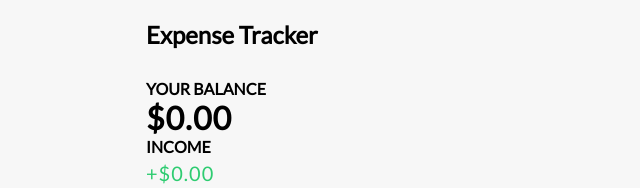
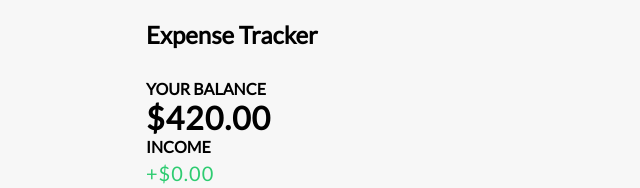
Before and after one commit to rogan-templer/expense-tracker, a React (Create React App) app: page / in a window 1280 px wide. Shown: the top 188 px of the page, without its empty margins (319-959 px from the left). Built offline with nearby package versions, Linux system fonts and the light colour scheme.

Commit message:
balances component now calculating correct balance

```diff
--- a/src/components/Balance.jsx
+++ b/src/components/Balance.jsx
@@ -1,10 +1,16 @@
-import React from "react";
+import React, { useContext } from "react";
+import { GlobalContext } from "../context/GlobalState";
 
 function Balance() {
+  const { transactions } = useContext(GlobalContext);
+
+  const amounts = transactions.map((transaction) => transaction.amount);
+  const total = amounts.reduce((acc, item) => (acc += item), 0).toFixed(2);
+
   return (
     <>
       <h4>Your Balance</h4>
-      <h1>$0.00</h1>
+      <h1>${total}</h1>
     </>
   );
 }
```
